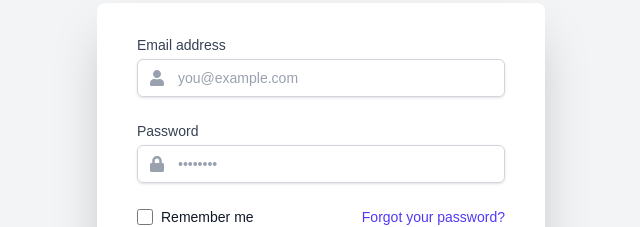
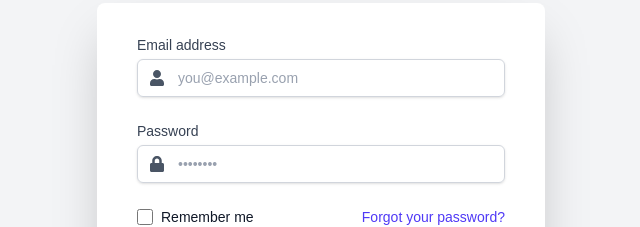
Before and after one commit to JerryTanjaka/Personnal-Finance-Tracker-Frontend, a React (Vite) app: page /login in a window 1280 px wide. Shown: the part 200-427 px from the top of the page, without its empty margins (319-959 px from the left). Built offline with nearby package versions, Linux system fonts and the light colour scheme; a web font is replaced by a local one.

Commit message:
style : improve login design

```diff
--- a/src/pages/LogIn.tsx
+++ b/src/pages/LogIn.tsx
@@ -77,7 +77,7 @@ export default function LogIn() {
                             </label>
                             <div className="mt-1 relative">
                                 <div className="absolute inset-y-0 left-0 flex items-center pl-3 pointer-events-none">
-                                    <FaUser className="text-gray-400" />
+                                    <FaUser className="text-gray-600" />
                                 </div>
                                 <input
                                     id="email"
@@ -103,7 +103,7 @@ export default function LogIn() {
                             </label>
                             <div className="mt-1 relative">
                                 <div className="absolute inset-y-0 left-0 flex items-center pl-3 pointer-events-none">
-                                    <FaLock className="text-gray-400" />
+                                    <FaLock className="text-gray-600" />
                                 </div>
                                 <input
                                     id="password"
```
